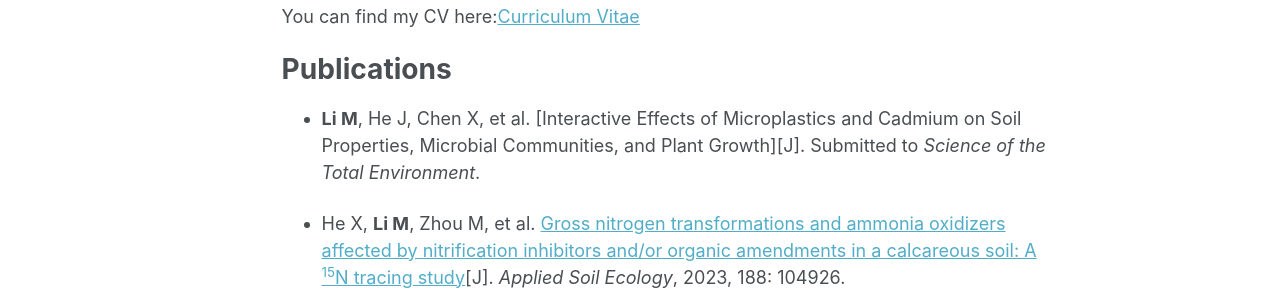
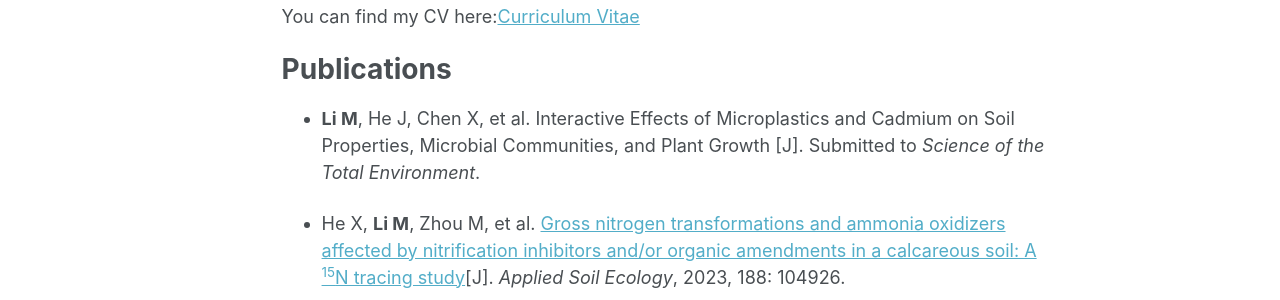
Before and after one commit to HazelLi123/HazelLi123.github.io, a Jekyll site: the page built from _pages/about.md, in a window 1280 px wide and 900 px high. Shown: the part 388-688 px from the top of the window. Built offline with Jekyll 4.4.1, drawn with Linux system fonts in a browser that asks for light colours.

```diff
--- a/_pages/about.md
+++ b/_pages/about.md
@@ -15,7 +15,7 @@ You can find my CV here:[Curriculum Vitae ](../assets/CV-Li Mengxiao.pdf)
 
 Publications
 ======
-- **Li M**, He J, Chen X, et al. [Interactive Effects of Microplastics and Cadmium on Soil Properties, Microbial Communities, and Plant Growth][J]. Submitted to *Science of the Total Environment*.
+- **Li M**, He J, Chen X, et al. Interactive Effects of Microplastics and Cadmium on Soil Properties, Microbial Communities, and Plant Growth [J]. Submitted to *Science of the Total Environment*.
 
 - He X, **Li M**, Zhou M, et al. [Gross nitrogen transformations and ammonia oxidizers affected by nitrification inhibitors and/or organic amendments in a calcareous soil: A <sup>15</sup>N tracing study](https://www.sciencedirect.com/science/article/abs/pii/S0929139323001245)[J]. *Applied Soil Ecology*, 2023, 188: 104926.
 
```
